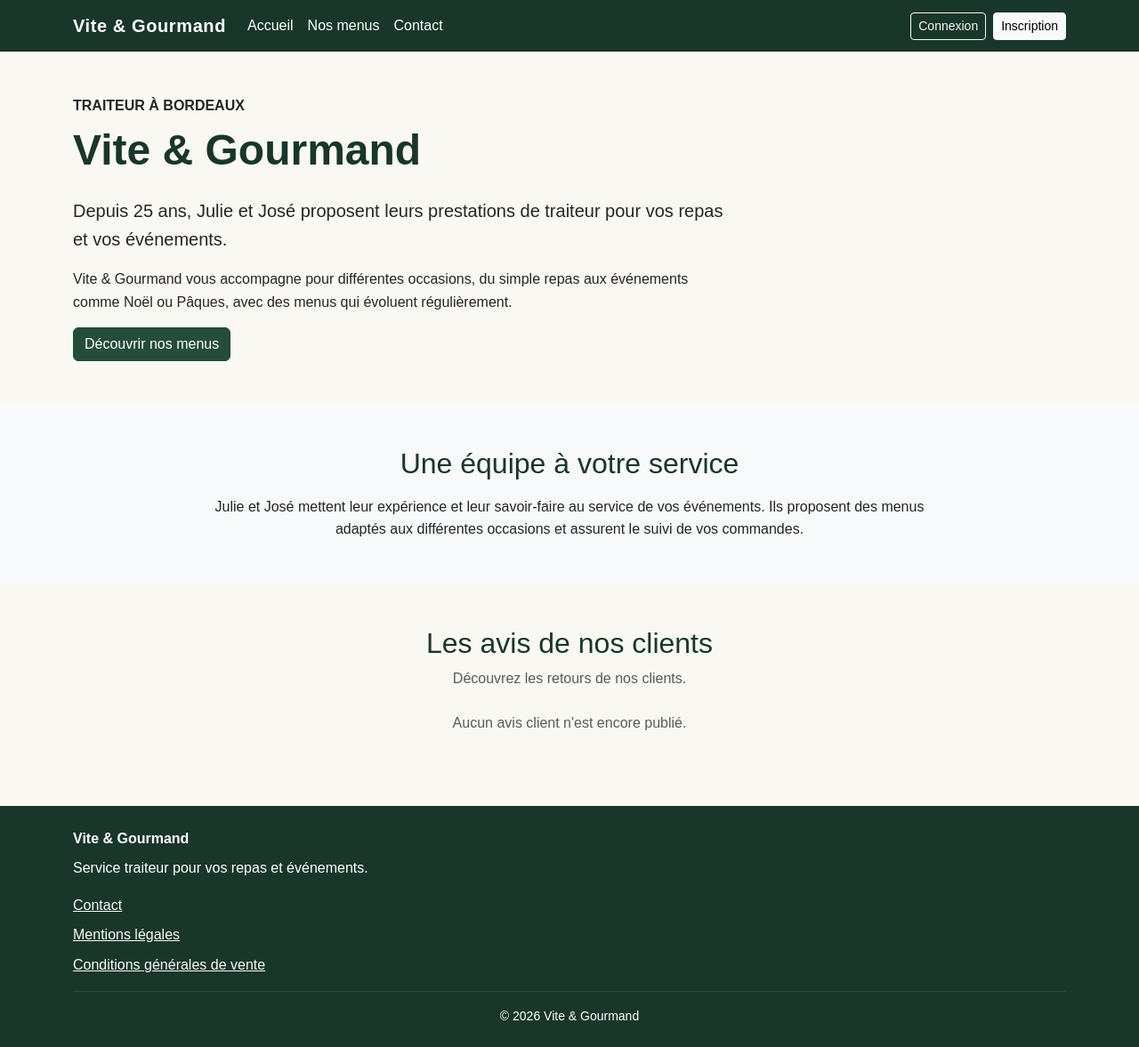
After one commit to HEA2025/vite-et-gourmand, a Symfony app: template templates/home/index.html.twig in a window 1280 px wide. The commit adds this page. Shown: the whole page at 89% size. Run offline with Twig, Linux system fonts and the light colour scheme; the template is opened without the code that fills it, so the values that code supplies are empty; some libraries are stand-ins or nearby versions.

Commit message:
feat: ajoute accueil et mentions legales

```diff
--- a/templates/base.html.twig
+++ b/templates/base.html.twig
@@ -33,8 +33,9 @@
 
         <div class="container">
 
+            {# Le nom du site permet toujours de revenir à l'accueil. #}
             <a class="navbar-brand fw-bold"
-               href="{{ path('app_menu_index') }}">
+               href="{{ path('app_home') }}">
                 Vite & Gourmand
             </a>
 
@@ -52,6 +53,14 @@
                  id="navigationPrincipale">
 
                 <ul class="navbar-nav me-auto mb-2 mb-lg-0">
+
+                    {# L'énoncé demande un accès à la page d'accueil. #}
+                    <li class="nav-item">
+                        <a class="nav-link"
+                           href="{{ path('app_home') }}">
+                            Accueil
+                        </a>
+                    </li>
 
                     <li class="nav-item">
                         <a class="nav-link"
@@ -102,10 +111,7 @@
                         </li>
                     {% endif %}
 
-                    {#
-                        L'énoncé demande que la page Contact soit accessible
-                        depuis le menu applicatif.
-                    #}
+                    {# La page Contact reste accessible à tous les utilisateurs. #}
                     <li class="nav-item">
                         <a class="nav-link"
                            href="{{ path('app_contact') }}">
@@ -183,11 +189,19 @@
                     Service traiteur pour vos repas et événements.
                 </p>
 
-                {# Les liens clairs restent lisibles sur le fond sombre. #}
+                {#
+                    Le footer donne accès aux pages d'information
+                    demandées dans l'énoncé.
+                #}
                 <div class="d-flex flex-column align-items-start gap-2">
                     <a class="link-light"
                        href="{{ path('app_contact') }}">
                         Contact
+                    </a>
+
+                    <a class="link-light"
+                       href="{{ path('app_mentions_legales') }}">
+                        Mentions légales
                     </a>
 
                     <a class="link-light"
--- /dev/null
+++ b/templates/home/index.html.twig
@@ -0,0 +1,100 @@
+{% extends 'base.html.twig' %}
+
+{% block title %}Accueil - Vite & Gourmand{% endblock %}
+
+{% block body %}
+
+{# Présentation principale de l'entreprise. #}
+<section class="container py-5">
+    <div class="row align-items-center gy-4">
+        <div class="col-lg-8">
+            <p class="text-uppercase fw-semibold mb-2">
+                Traiteur à Bordeaux
+            </p>
+
+            <h1 class="display-5 fw-bold">
+                Vite & Gourmand
+            </h1>
+
+            <p class="lead">
+                Depuis 25 ans, Julie et José proposent leurs prestations
+                de traiteur pour vos repas et vos événements.
+            </p>
+
+            <p>
+                Vite & Gourmand vous accompagne pour différentes occasions,
+                du simple repas aux événements comme Noël ou Pâques,
+                avec des menus qui évoluent régulièrement.
+            </p>
+
+            <a class="btn btn-primary"
+               href="{{ path('app_menu_index') }}">
+                Découvrir nos menus
+            </a>
+        </div>
+    </div>
+</section>
+
+{# L'énoncé demande de mettre en avant le professionnalisme de l'équipe. #}
+<section class="bg-body-tertiary py-5">
+    <div class="container">
+        <div class="row justify-content-center">
+            <div class="col-lg-9 text-center">
+                <h2 class="mb-3">
+                    Une équipe à votre service
+                </h2>
+
+                <p class="mb-0">
+                    Julie et José mettent leur expérience et leur
+                    savoir-faire au service de vos événements.
+                    Ils proposent des menus adaptés aux différentes
+                    occasions et assurent le suivi de vos commandes.
+                </p>
+            </div>
+        </div>
+    </div>
+</section>
+
+{# Seuls les avis ayant été validés par un employé arrivent dans cette liste. #}
+<section class="container py-5">
+    <div class="text-center mb-4">
+        <h2>Les avis de nos clients</h2>
+        <p class="text-muted">
+            Découvrez les retours de nos clients.
+        </p>
+    </div>
+
+    {% if avisValides %}
+        <div class="row g-4 justify-content-center">
+            {% for avis in avisValides %}
+                <div class="col-md-6 col-lg-4">
+                    <article class="card h-100 shadow-sm">
+                        <div class="card-body">
+
+                            <p class="fw-bold mb-2"
+                               aria-label="Note : {{ avis.note }} sur 5">
+                                {{ avis.note }}/5
+                            </p>
+
+                            <p class="card-text">
+                                {{ avis.commentaire }}
+                            </p>
+
+                            <p class="small text-muted mb-0">
+                                Avis publié le
+                                {{ avis.dateCreation|date('d/m/Y') }}
+                            </p>
+
+                        </div>
+                    </article>
+                </div>
+            {% endfor %}
+        </div>
+    {% else %}
+        <p class="text-center text-muted mb-0">
+            Aucun avis client n'est encore publié.
+        </p>
+    {% endif %}
+</section>
+
+{% endblock %}
```
Also changed, not shown: src/Controller/HomeController.php (added, +25 -0 lines), src/Controller/MentionsLegalesController.php (added, +19 -0 lines), templates/mentions_legales/index.html.twig (added, +61 -0 lines).
